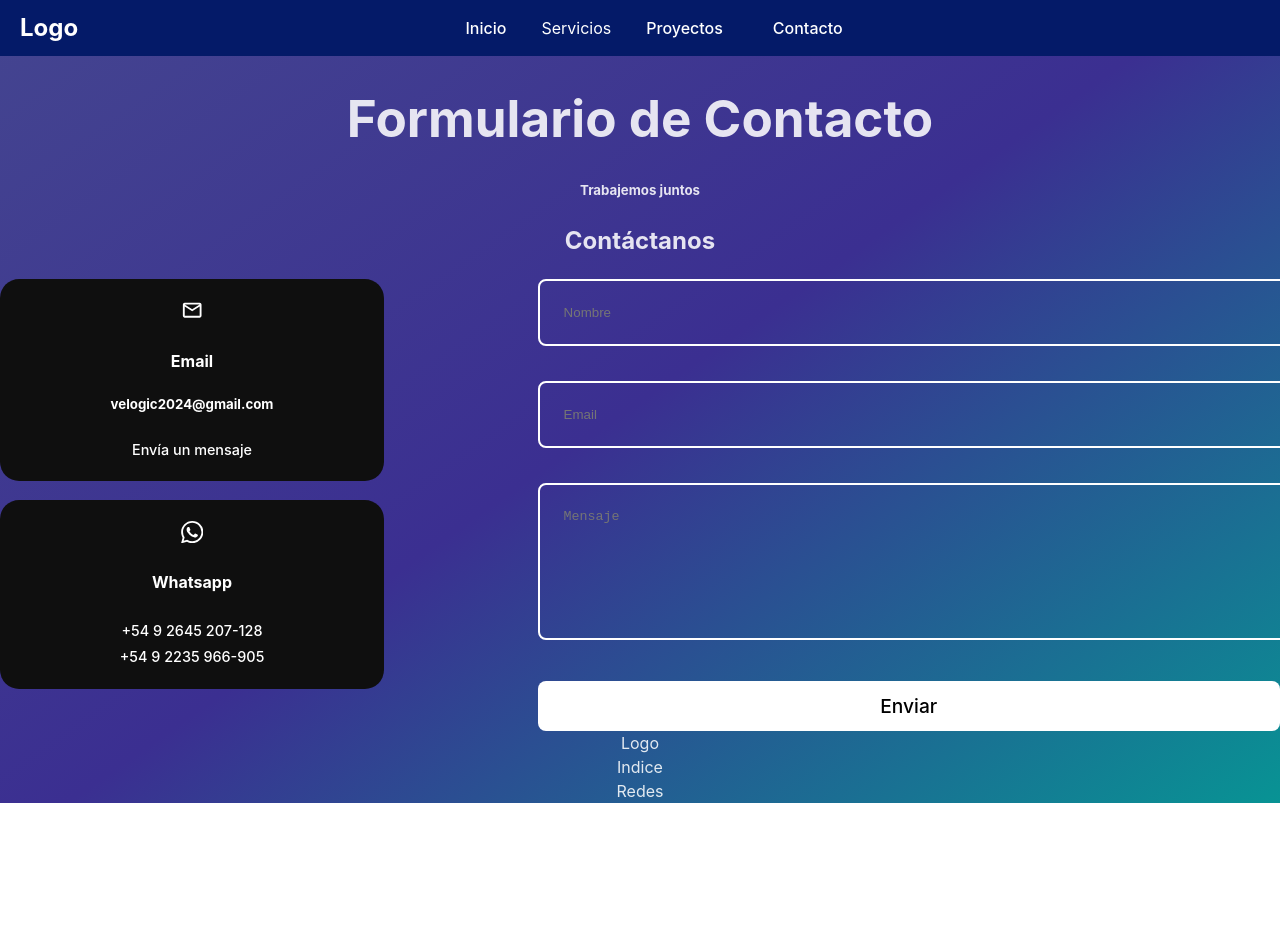
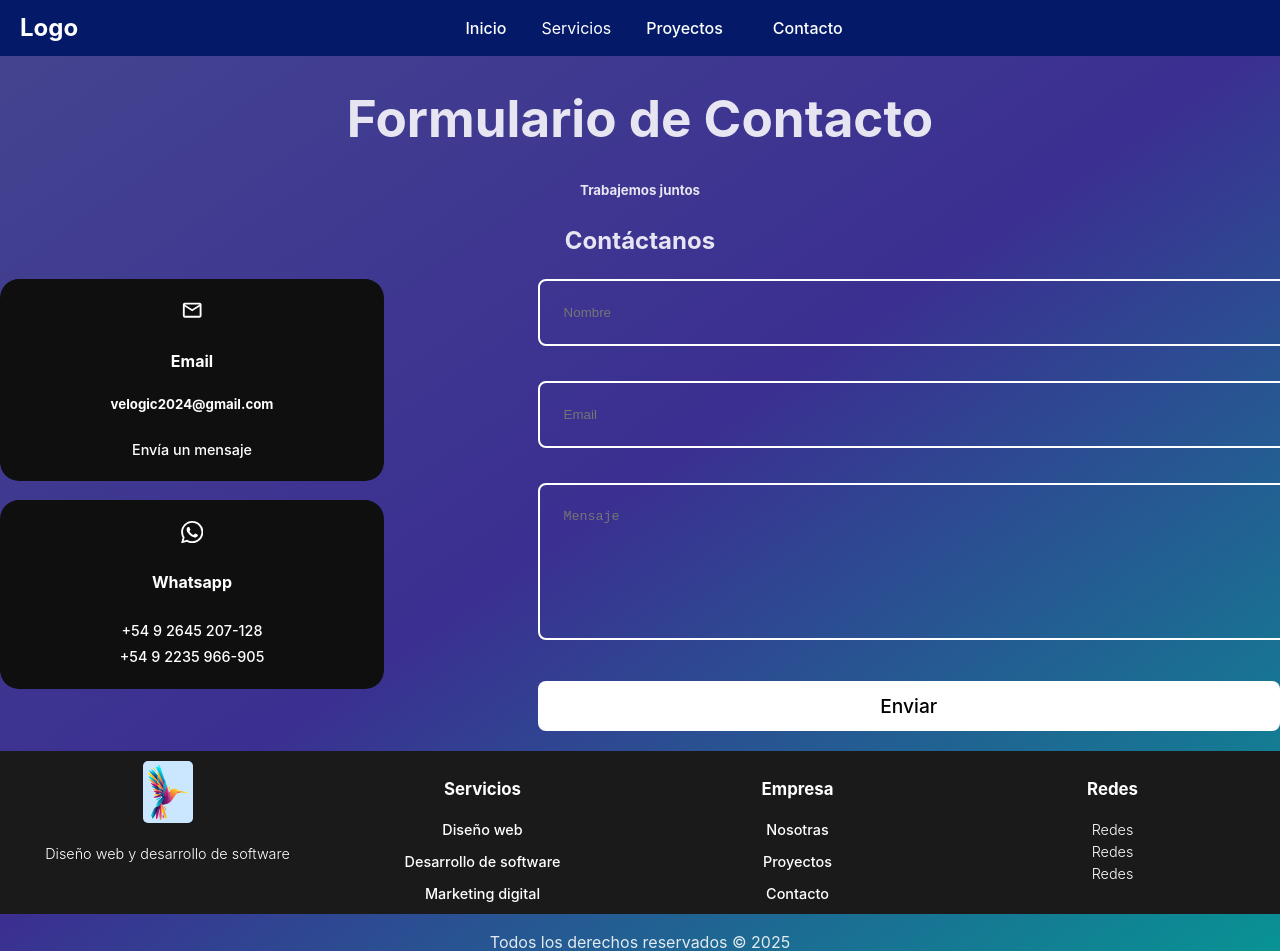
Before and after one commit to VE-logic/landing, a React (Vite) app in the folder Ve-logic/: page /contacto in a window 1280 px wide. Shown: the top 951 px of the page. Before the commit the page ends 803 px from the top, so only its background shows below. Built offline with nearby package versions, Linux system fonts and the light colour scheme.

Commit message:
footer listo

```diff
--- a/Ve-logic/src/Components/Footer/Footer.css
+++ b/Ve-logic/src/Components/Footer/Footer.css
@@ -0,0 +1,45 @@
+.footer-container{
+    background-color: #1a1a1a;
+    color: white;
+    padding: 10px;
+    font-size: var(--font-size-small);
+    font-family: var(--font-family);
+    font-weight: 300;
+    margin-top: 20px;
+    display:grid;
+    grid-template-columns: repeat(4, 1fr);
+}
+
+.footer-container a{
+    color: white;
+    text-decoration: none;
+}
+
+.footer-container a:hover{
+    color: #0A74DA;
+}
+
+.footer-container img{
+    border-radius: var(--border-radius);
+
+}
+
+.footer-container a {
+    display: block;
+    margin-top: 10px;
+}
+
+@media screen and (max-width: 1000px) {
+    .footer-container{
+        grid-template-columns: repeat(1, 1fr);
+    }
+
+    /* .footer-container img{
+        width: 100%;
+    } */
+
+    .footer-container a{
+        display: block;
+        margin-top: 10px;
+    }
+}
--- a/Ve-logic/src/Components/Footer/Footer.jsx
+++ b/Ve-logic/src/Components/Footer/Footer.jsx
@@ -1,12 +1,39 @@
 import {Link} from 'react-router-dom';
 import './Footer.css';
+import imagen from '../../assets/imagenPrueba.png'
 
 const Footer = () => {
   return (
     <section className="footer">
-      <div>Logo</div>
-      <div>Indice</div>
-      <div>Redes</div>
+      <div className='footer-container'>
+        <div className='footer-logo'>
+          <img src={imagen} alt="Logo" width="50px" />
+          <p>Diseño web y desarrollo de software</p>
+        </div>
+        <div className="footer-servicios">
+          <h3>Servicios</h3>
+          <div>
+            <Link to='/servicios?servicio=/disenioWeb'>Diseño web</Link>
+            <Link to='/servicios?servicio=/desarrolloSoftware'>Desarrollo de software</Link>
+            <Link to='/servicios?servicio=/mktDigital'>Marketing digital</Link>
+        </div>
+      </div>
+        <div className='footer-Proyectos'>
+          <h3>Empresa</h3>
+          <Link to='/nosotros'>Nosotras</Link>
+          <Link to='/proyectos'>Proyectos</Link>
+          <Link to='/contacto'>Contacto</Link>
+      </div>
+
+      <div className='footer-redes'>
+        <h3>Redes</h3>
+        <div>Redes</div>
+        <div>Redes</div>
+        <div>Redes</div>
+      </div>
+      </div>
+
+      <p className='footer-copyright'>Todos los derechos reservados &copy; 2025</p>
     </section>
   )
 }
```
